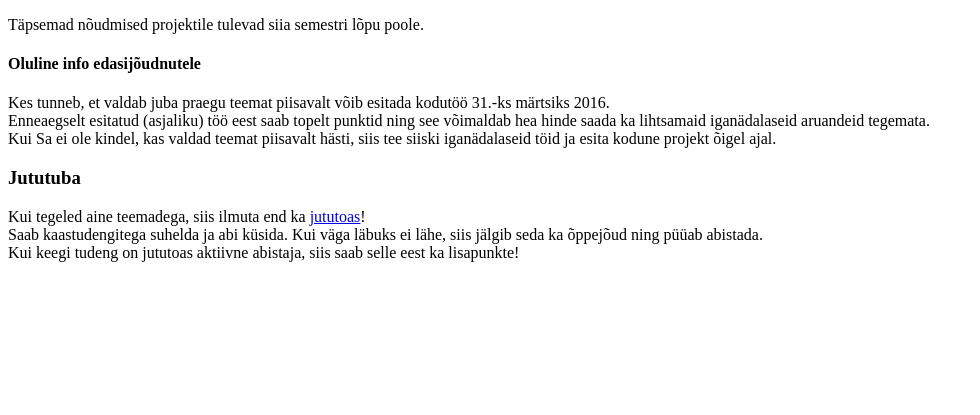
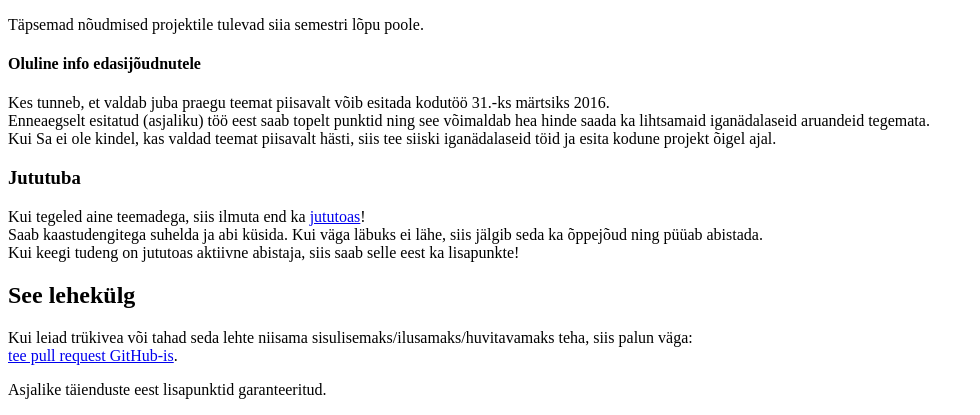
Before and after one commit to teadur/i244, a PHP site: page / in a window 1280 px wide. Shown: the part 878-1293 px from the top of the page, without its empty margins (0-980 px from the left). Before the commit the page ends 1140 px from the top, so only its background shows below. Run offline with PHP 8.4, Linux system fonts and the light colour scheme.

Commit message:
Lisatud info pull request-i kohta.

```diff
--- a/index.php
+++ b/index.php
@@ -85,5 +85,12 @@
   Kui keegi tudeng on jututoas aktiivne abistaja, siis saab selle eest ka lisapunkte!
 </p>
 
+<h2>See lehekülg</h2>
+<p>
+  Kui leiad trükivea või tahad seda lehte niisama sisulisemaks/ilusamaks/huvitavamaks teha, siis palun väga:<br />
+  <a href="https://github.com/mangus/i244">tee pull request GitHub-is</a>.
+</p>
+<p>Asjalike täienduste eest lisapunktid garanteeritud.</p>
+
 </body>
 </html>
```
